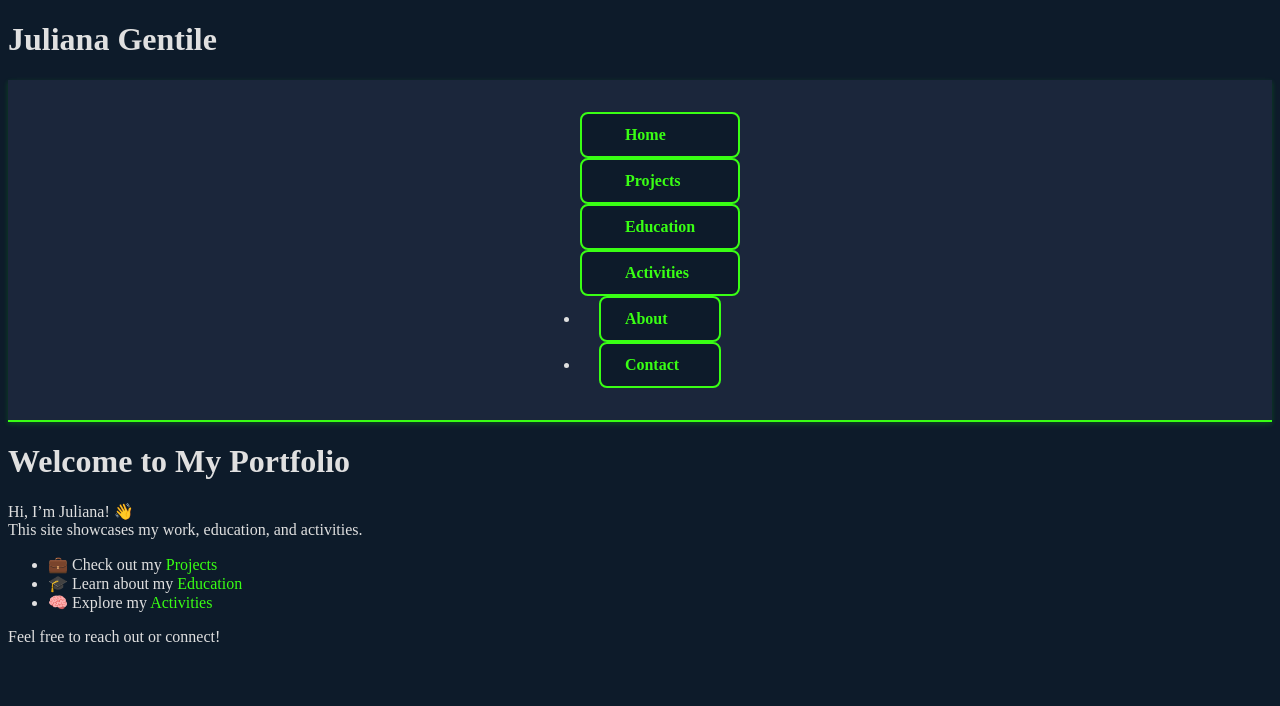
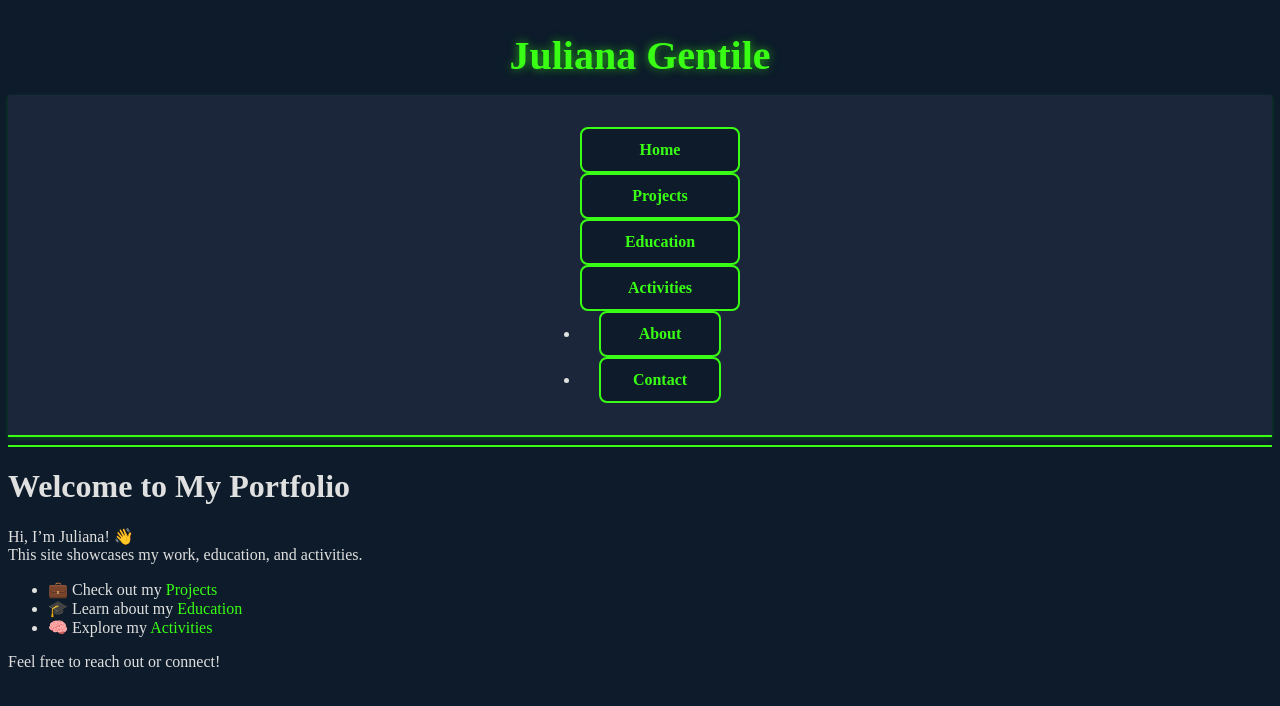
Before and after one commit to julianagentile/julianagentile.github.io, a Jekyll site: the page built from index.md, in a window 1280 px wide. Shown: the top 706 px of the page. Built offline with Jekyll 4.4.1, drawn with Linux system fonts in a browser that asks for light colours.

Commit message:
Update style.scss

```diff
--- a/_sass/style.scss
+++ b/_sass/style.scss
@@ -1,6 +1,20 @@
 // Custom overrides below
+// Site header container
+.site-header {
+  text-align: center;
+  padding: 1rem 0 0.5rem 0;
+  background-color: #0d1b2a;
+  border-bottom: 2px solid #39ff14;
+}
 
-/* ====== Neon Navbar Overrides ====== */
+// Title styling
+.site-title {
+  font-size: 2.5rem;
+  font-weight: 700;
+  color: #39ff14; // neon green title
+  margin: 0.5rem 0 1rem 0;
+  text-shadow: 0 0 10px rgba(57, 255, 20, 0.6);
+}
 
 nav {
   background-color: #1b263b; /* deep blue bar */
```
